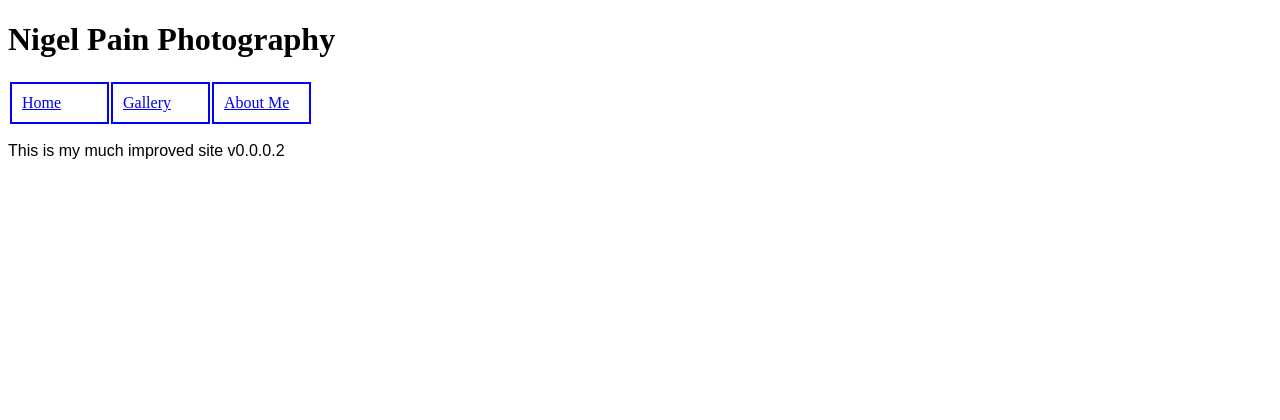
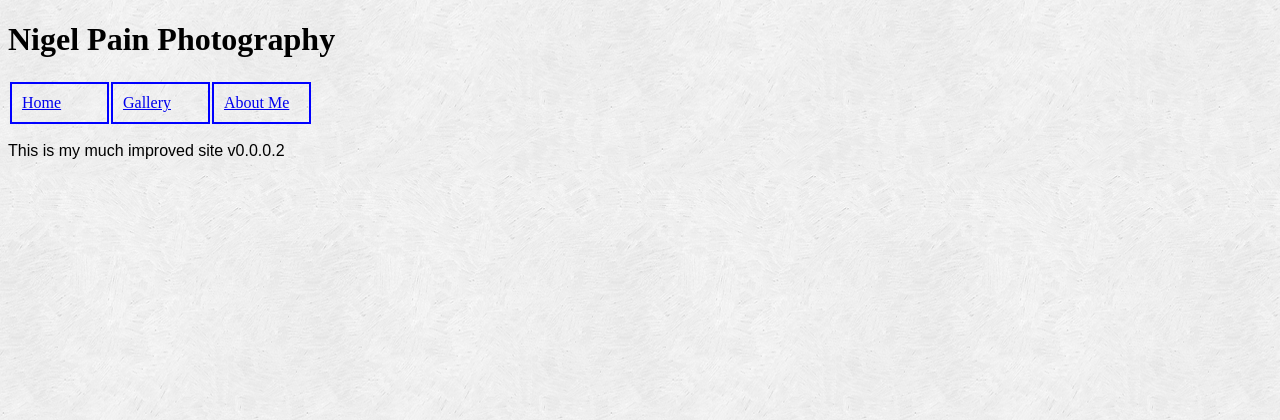
Before and after one commit to nigelpain/personal-site, a PHP site: page / in a window 1280 px wide. Shown: the top 420 px of the page. Run offline with PHP 8.4, Linux system fonts and the light colour scheme.

Commit message:
added basic page background

```diff
--- a/css/styles.css
+++ b/css/styles.css
@@ -1,3 +1,7 @@
+body {
+  background-image: url('../images/pagebackground.png')
+}
+
 p {
   font-family: Arial, Verdana, sans-serif;
 }
```
Also changed, not shown: images/pagebackground.png (added).
